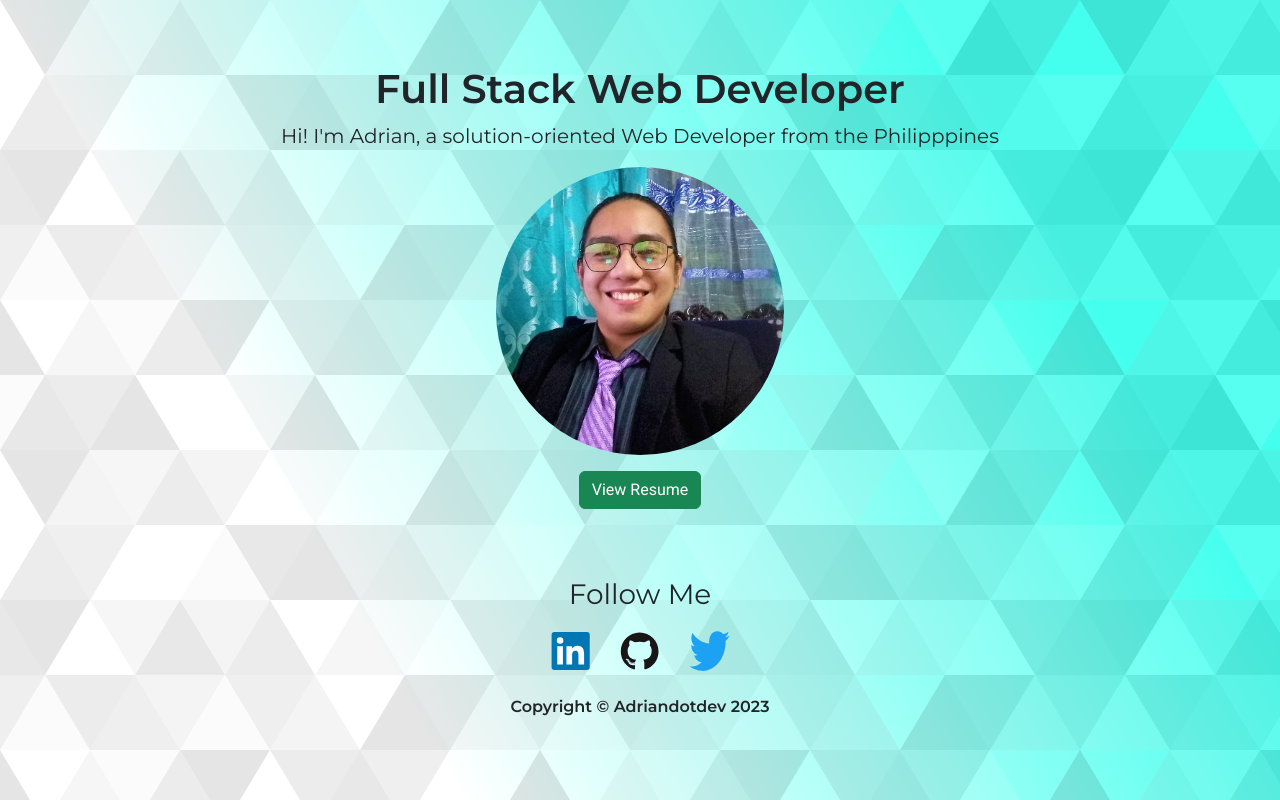
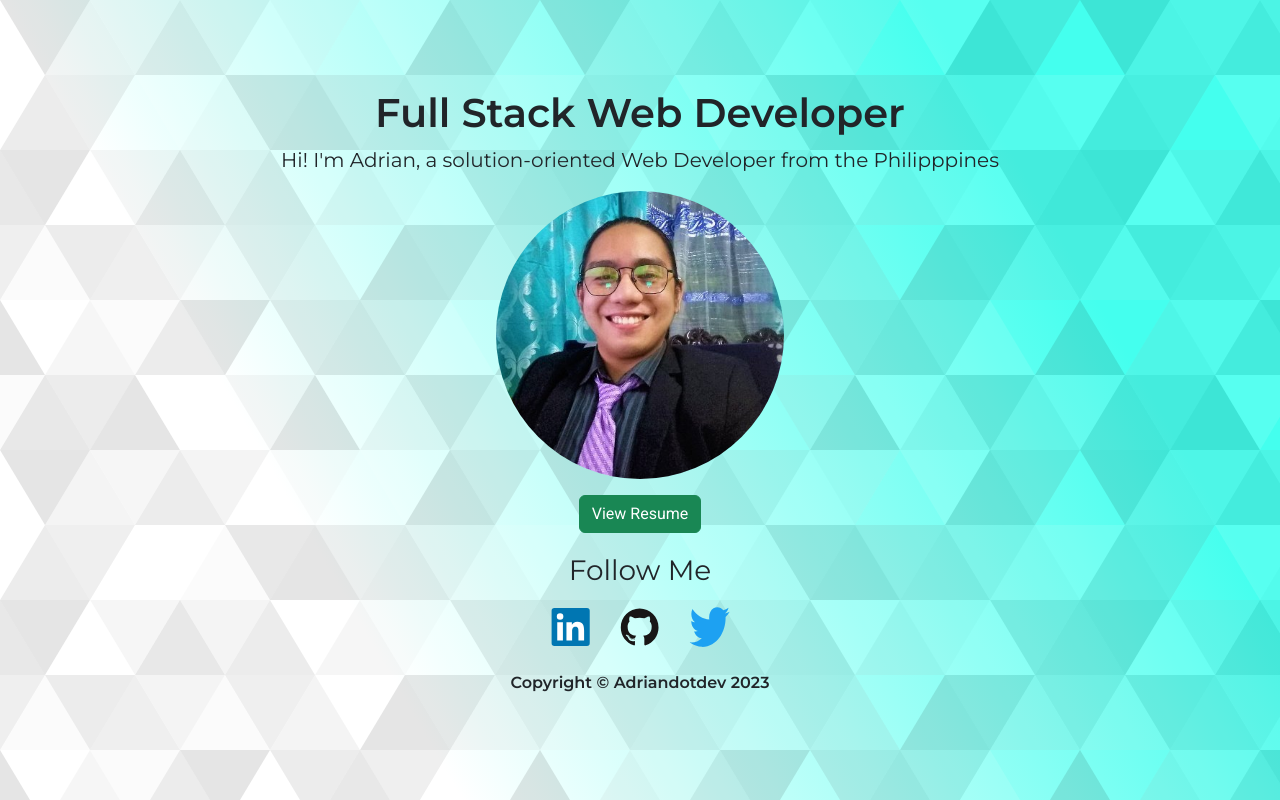
Before and after one commit to adriandotdev/fcb-portfolio, a plain HTML site: page index.html in a window 1280 px wide. Drawn offline with nearby package versions, Linux system fonts and the light colour scheme.

Commit message:
REMOVED the margin of social links

```diff
--- a/index.html
+++ b/index.html
@@ -16,7 +16,7 @@
 
 </head>
 <body>
-    <div class="container d-flex flex-column align-items-center gap-3 min-vh-100 justify-content-center">
+    <div class="container p-5 d-flex flex-column align-items-center gap-3 min-vh-100 justify-content-center">
         <section id="landing" class="text-center p-0 m-0">
             <h1 class="fw-bold">Full Stack Web Developer</h1>
             <p class="p-0 m-0 fs-5">Hi! I'm Adrian, a solution-oriented Web Developer from the Philipppines</p>
@@ -24,7 +24,7 @@
         <img id="profile" class="img-fluid rounded-circle w-100" src="./images/Nads CV Photo.jpg" alt="">
         <a class="btn btn-success" role="button" href="">View Resume</a>
 
-        <div id="social-links" class="container mt-5 d-flex flex-column align-items-center">
+        <div id="social-links" class="container d-flex flex-column align-items-center">
             <p class="text-center fs-3">Follow Me</p>
             <div id="socials" class="row justify-content-center gap-3 w-100">
                 <div class="col-1 m-0 p-0">
```
